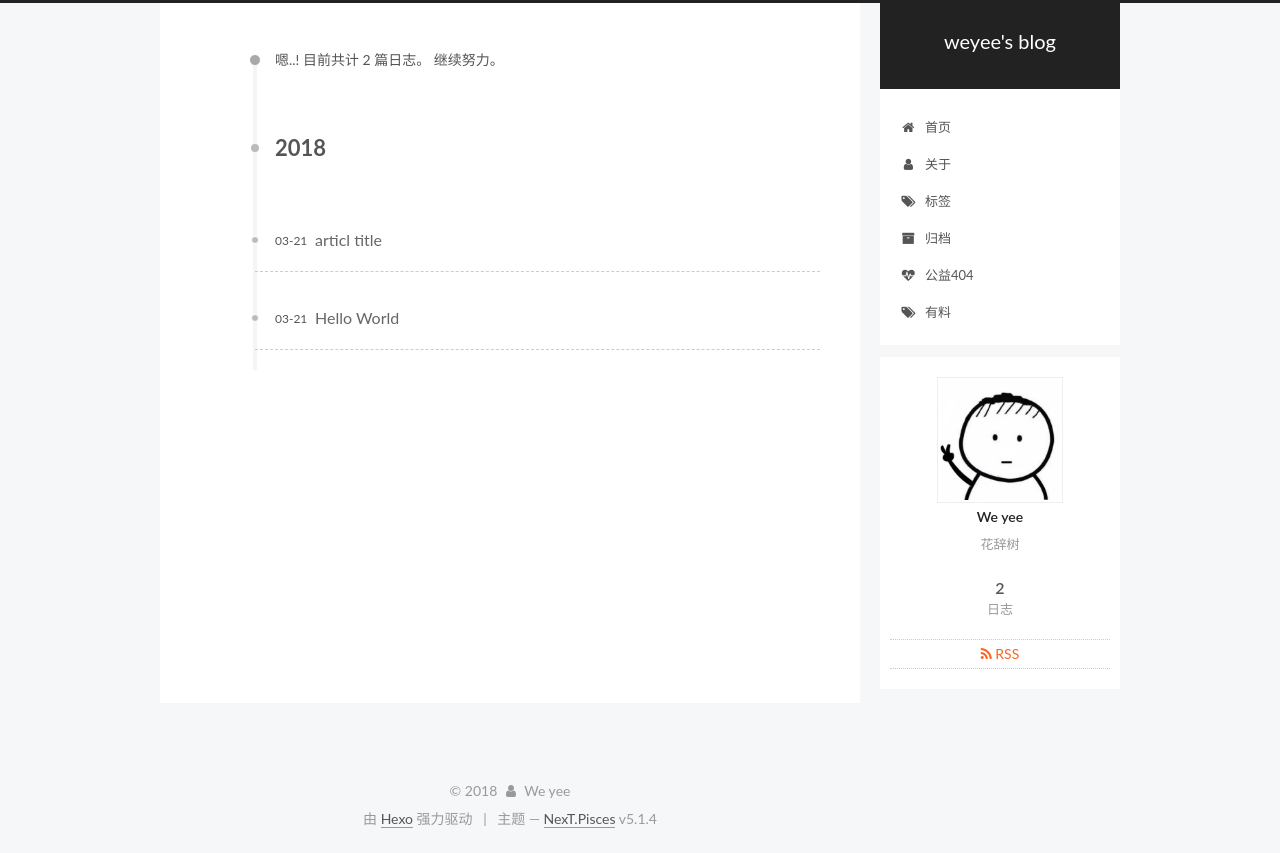
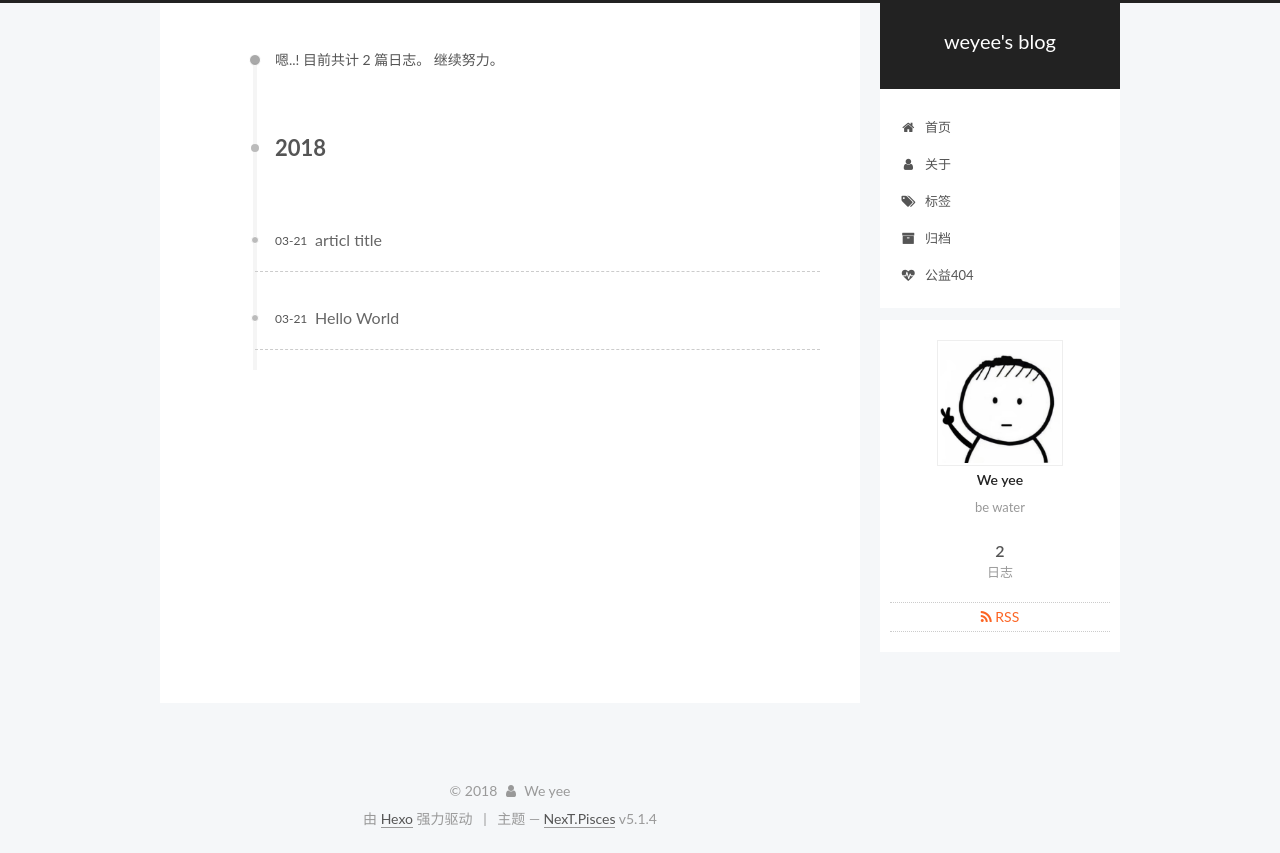
Before and after one commit to oshinoOugi/oshinoOugi.github.io, a plain HTML site: page archives/2018/03/index.html in a window 1280 px wide. Drawn offline with Linux system fonts and the light colour scheme.

Commit message:
Site updated: 2018-03-23 02:05:24

```diff
--- a/archives/2018/03/index.html
+++ b/archives/2018/03/index.html
@@ -81,16 +81,16 @@
 
 
 
-<meta name="description" content="花辞树">
+<meta name="description" content="be water">
 <meta property="og:type" content="website">
 <meta property="og:title" content="weyee&#39;s blog">
 <meta property="og:url" content="http://yoursite.com/archives/2018/03/index.html">
 <meta property="og:site_name" content="weyee&#39;s blog">
-<meta property="og:description" content="花辞树">
+<meta property="og:description" content="be water">
 <meta property="og:locale" content="zh-Hans">
 <meta name="twitter:card" content="summary">
 <meta name="twitter:title" content="weyee&#39;s blog">
-<meta name="twitter:description" content="花辞树">
+<meta name="twitter:description" content="be water">
 
 
 
@@ -237,16 +237,6 @@
               <i class="menu-item-icon fa fa-fw fa-heartbeat"></i> <br />
 
             公益404
-          </a>
-        </li>
-
-
-        <li class="menu-item menu-item-something">
-          <a href="/something" rel="section">
-
-              <i class="menu-item-icon fa fa-fw fa-tags"></i> <br />
-
-            有料
           </a>
         </li>
 
@@ -411,7 +401,7 @@
                 alt="We yee" />
 
               <p class="site-author-name" itemprop="name">We yee</p>
-              <p class="site-description motion-element" itemprop="description">花辞树</p>
+              <p class="site-description motion-element" itemprop="description">be water</p>
           </div>
 
           <nav class="site-state motion-element">
--- a/css/main.css
+++ b/css/main.css
@@ -1823,7 +1823,7 @@ pre .javascript .function {
   width: 4px;
   height: 4px;
   border-radius: 50%;
-  background: #ffffd2;
+  background: #ff9f21;
 }
 .links-of-blogroll {
   font-size: 13px;
```
Also changed, not shown: 2018/03/21/articl-title/index.html (+1 -11 lines), 2018/03/21/hello-world/index.html (+1 -11 lines), archives/2018/index.html (+4 -14 lines), archives/index.html (+4 -14 lines), index.html (+4 -14 lines), 1 other file.
